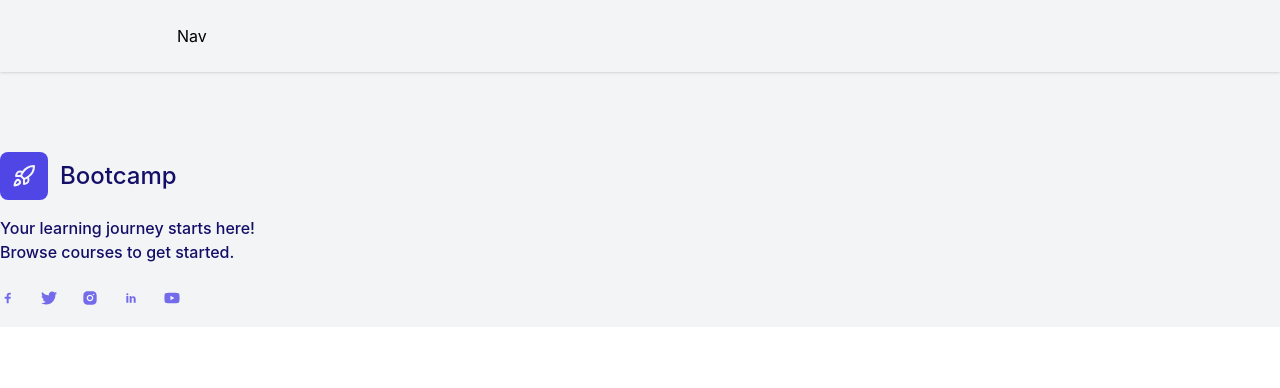
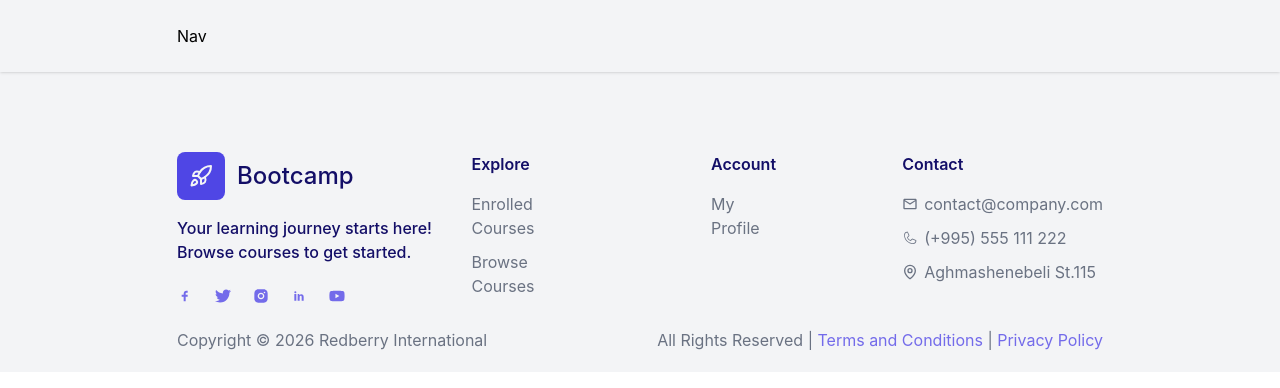
Before and after one commit to xWolfYx/redberry-bootcamp-xi, a React (Vite) app: page /login in a window 1280 px wide. Shown: the top 388 px of the page. Built offline with nearby package versions, Linux system fonts and the light colour scheme.

Commit message:
refactor: add missing classes, separate list items into components

```diff
--- a/src/components/Footer.tsx
+++ b/src/components/Footer.tsx
@@ -5,36 +5,37 @@ import { MdOutlineEmail } from "react-icons/md";
 import { PiPhoneLight } from "react-icons/pi";
 import { RiInstagramFill } from "react-icons/ri";
 import { TiSocialFacebook, TiSocialLinkedin } from "react-icons/ti";
+import type { Links } from "../lib/types";
 
 const socials = [
 	{
 		id: 1,
 		site: "https://facebook.com",
-		icon: <TiSocialFacebook />,
+		Icon: TiSocialFacebook,
 	},
 	{
 		id: 2,
 		site: "https://twitter.com",
-		icon: <FaTwitter />,
+		Icon: FaTwitter,
 	},
 	{
 		id: 3,
 		site: "https://instagram.com",
-		icon: <RiInstagramFill />,
+		Icon: RiInstagramFill,
 	},
 	{
 		id: 4,
 		site: "https://linkedin.com",
-		icon: <TiSocialLinkedin />,
+		Icon: TiSocialLinkedin,
 	},
 	{
-		id: 4,
+		id: 5,
 		site: "https://youtube.com",
-		icon: <FaYoutube />,
+		Icon: FaYoutube,
 	},
 ];
 
-const links = [
+const links: Links[] = [
 	{
 		header: "Explore",
 		links: [
@@ -70,9 +71,9 @@ const links = [
 
 export default function Footer() {
 	return (
-		<footer className="">
-			<div className="pt-20 pb-5">
-				<div className="w-[301.36px]">
+		<footer className="px-44.25">
+			<div className="flex justify-center pt-20 pb-5">
+				<div className="mr-auto w-[301.36px]">
 					<div className="flex items-center gap-3 mb-4">
 						<div className="bg-[#4F46E5] p-3 rounded-lg text-gray-100">
 							<Rocket className="size-6" />
@@ -84,17 +85,45 @@ export default function Footer() {
 					<p className="mb-6 font-medium text-[#130E67]">
 						Your learning journey starts here! Browse courses to get started.
 					</p>
-					<ul className="flex *:flex items-center *:items-center gap-5.5 *:size-4.75 *:text-[#736BEA]">
+					<ul className="flex items-center gap-5.5 *:text-[#736BEA]">
 						{socials.map((s) => (
-							<li key={s.id}>
-								<a href={s.site} target="_blank">
-									{s.icon}
-								</a>
-							</li>
+							<SocialLink key={s.id} icon={<s.Icon />} site={s.site} />
 						))}
 					</ul>
 				</div>
+				<div className="flex gap-30">
+					{links.map((link) => (
+						<LinksList key={link.header} link={link} />
+					))}
+				</div>
+			</div>
+			<div className="flex justify-between pb-5 text-gray-500">
+				<p>Copyright © 2026 Redberry International</p>
+				<p className="*:text-[#736BEA]">
+					All Rights Reserved | <a href="/">Terms and Conditions</a> |{" "}
+					<a href="/">Privacy Policy</a>
+				</p>
 			</div>
 		</footer>
 	);
 }
+
+function LinksList({ link }: { link: Links }) {
+	return (
+		<ul key={link.header}>
+			<div className="mb-4 font-semibold text-[#130E67]">{link.header}</div>
+			{link.links.map((l) => (
+				<li key={l.text} className="mb-2.5 text-gray-500">
+					<a href={l.link} className="flex items-center gap-1.5">
+						{l.icon ? l.icon : null}
+						{l.text}
+					</a>
+				</li>
+			))}
+		</ul>
+	);
+}
+
+function SocialLink({ icon, site }: { icon: React.ReactNode; site: string }) {
+	return <a href={site}>{icon}</a>;
+}
```
